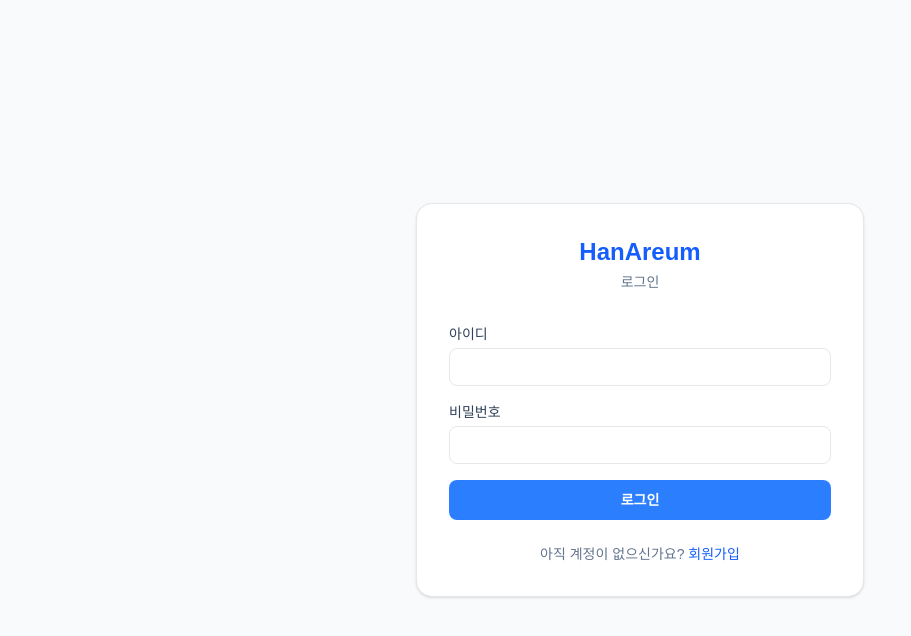
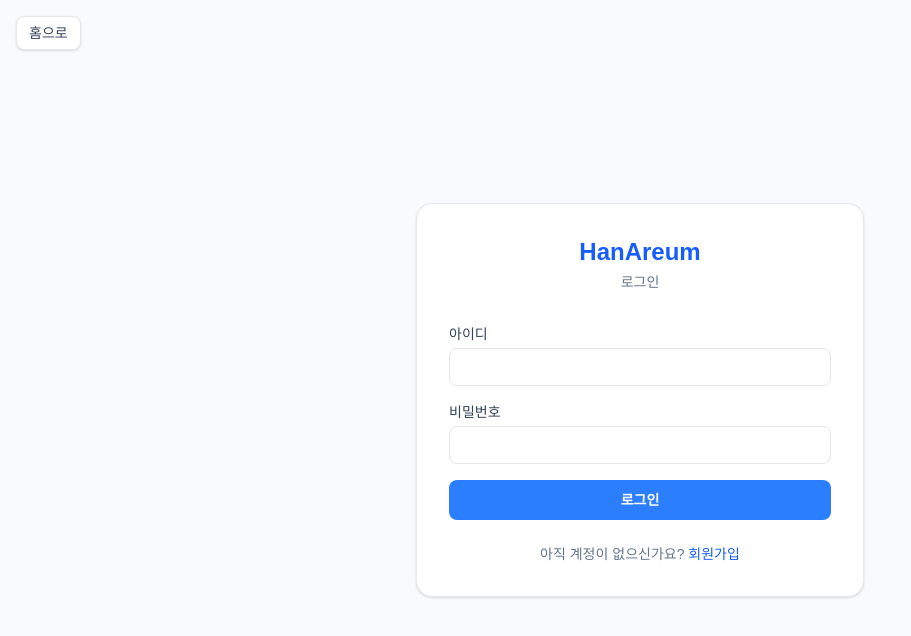
Before and after one commit to HS-HanAreum/HanAreum, a Next.js app: page /login in a window 1280 px wide. Shown: the top 636 px of the page, without its empty margins (0-911 px from the left). Built offline with nearby package versions, Linux system fonts and the light colour scheme; no server answers.

Commit message:
feat(auth): 로그인 화면 좌측 상단에 홈으로 버튼 추가

```diff
--- a/src/app/login/page.tsx
+++ b/src/app/login/page.tsx
@@ -3,7 +3,13 @@ import LoginForm from '@/components/auth/LoginForm';
 
 export default function LoginPage() {
   return (
-    <div className="flex flex-1 items-center justify-center bg-slate-50 px-4 py-12">
+    <div className="relative flex flex-1 items-center justify-center bg-slate-50 px-4 py-12">
+      <Link
+        href="/"
+        className="absolute left-4 top-4 inline-flex items-center gap-1 rounded-lg border border-gray-200 bg-white px-3 py-1.5 text-sm font-medium text-slate-700 shadow-sm hover:bg-slate-100"
+      >
+        홈으로
+      </Link>
       <div className="w-full max-w-md rounded-2xl border border-gray-200 bg-white p-8 shadow-sm">
         <h1 className="mb-1 text-center text-2xl font-bold text-blue-600">HanAreum</h1>
         <p className="mb-8 text-center text-sm text-slate-500">로그인</p>
```
